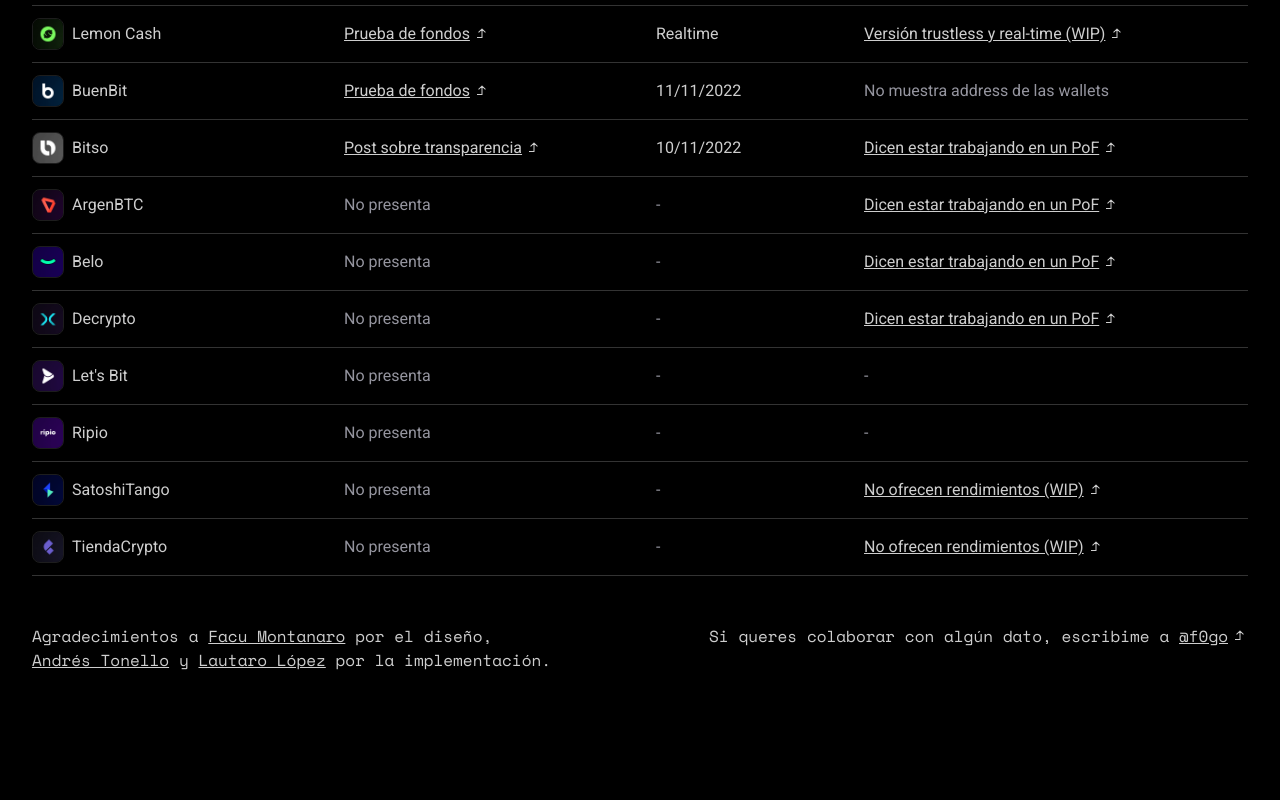
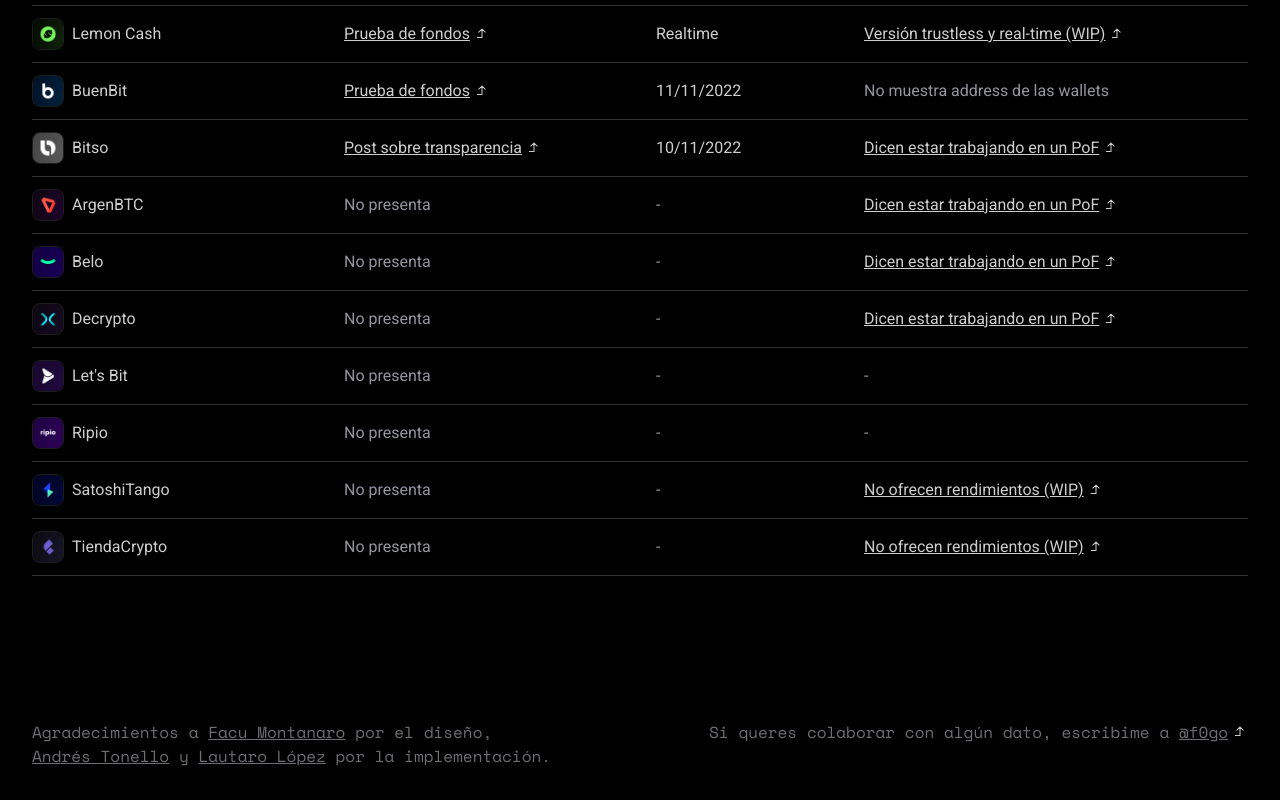
Before and after one commit to andreuscafe/proof-of-funds, a Next.js app: page / in a window 1280 px wide. Shown: the part 299-1099 px from the top of the page. Before the commit the page ends 1003 px from the top, so only its background shows below. Built offline with nearby package versions, Linux system fonts and the light colour scheme.

Commit message:
fixed footer to be faithfull with the figma

```diff
--- a/src/pages/index.tsx
+++ b/src/pages/index.tsx
@@ -172,7 +172,7 @@
           </div>
         </section>
 
-        <footer className="mt-12 lg:flex lg:justify-between">
+        <footer className="mt-36 lg:flex lg:justify-between text-[#6E6E73]">
           <p>
             <span>
               Agradecimientos a{" "}
@@ -180,7 +180,7 @@
                 href="https://twitter.com/facumontanaro_"
                 target="_blank"
                 rel="noreferrer"
-                className="underline text-[#CECECE] inline-flex gap-1"
+                className="underline inline-flex gap-1"
               >
                 Facu Montanaro
               </a>{" "}
@@ -191,7 +191,7 @@
                 href="https://twitter.com/AndreusCafe"
                 target="_blank"
                 rel="noreferrer"
-                className="underline text-[#CECECE] inline-flex gap-1"
+                className="underline inline-flex gap-1"
               >
                 Andrés Tonello
               </a>{" "}
@@ -200,25 +200,25 @@
                 href="https://twitter.com/_LautaroLopez"
                 target="_blank"
                 rel="noreferrer"
-                className="underline text-[#CECECE] inline-flex gap-1"
+                className="underline inline-flex gap-1"
               >
                 Lautaro López
               </a>{" "}
               por la implementación.
             </span>
           </p>
-          <span>
+          <p>
             Si queres colaborar con algún dato, escribime a{" "}
             <a
               href="https://twitter.com/f0go"
               target="_blank"
               rel="noreferrer"
-              className="underline text-[#CECECE] inline-flex gap-1"
+              className="underline inline-flex gap-1"
             >
               @f0go
               <ArrowSvg className="w-4 " />
             </a>
-          </span>
+          </p>
         </footer>
       </main>
     </>
```
